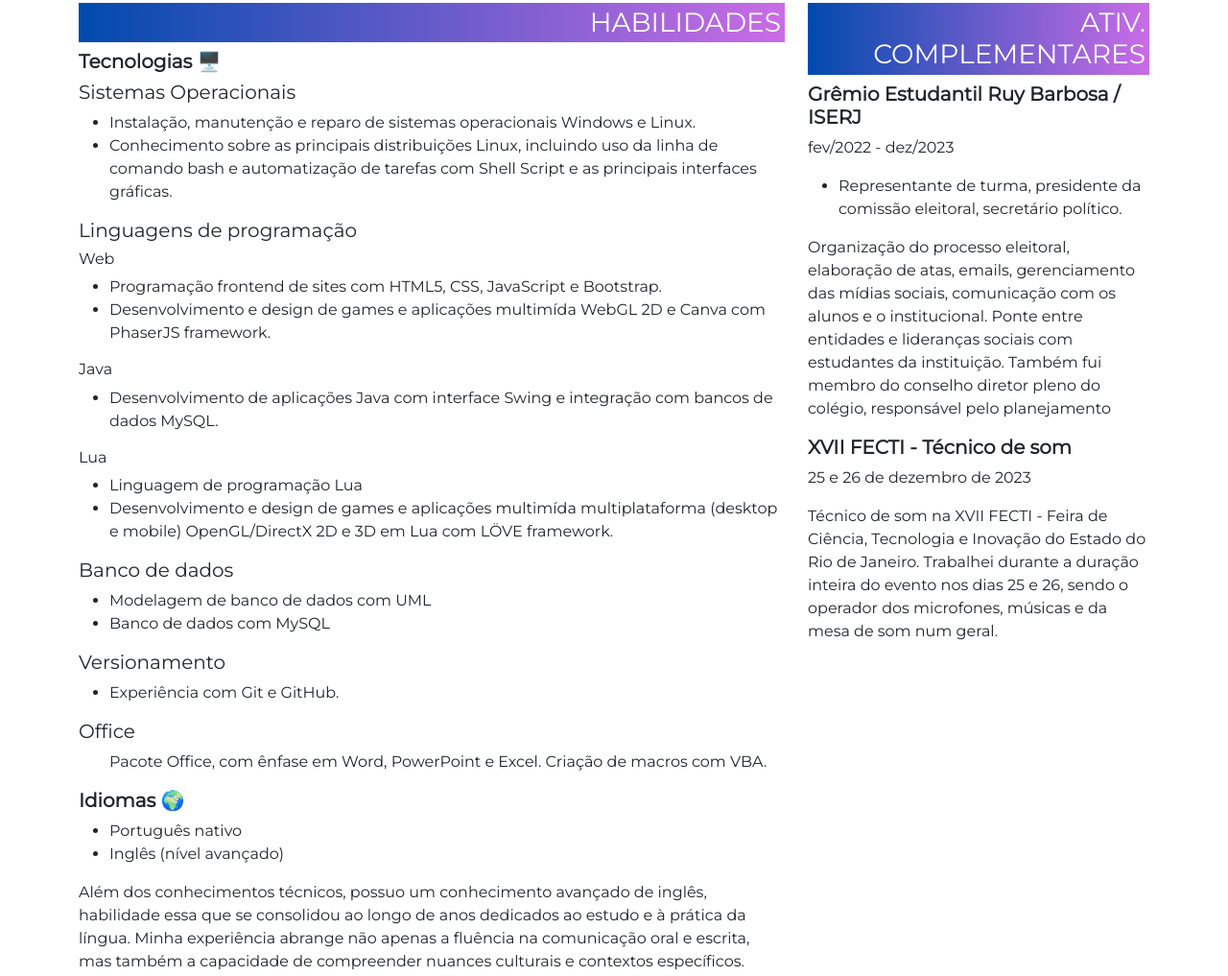
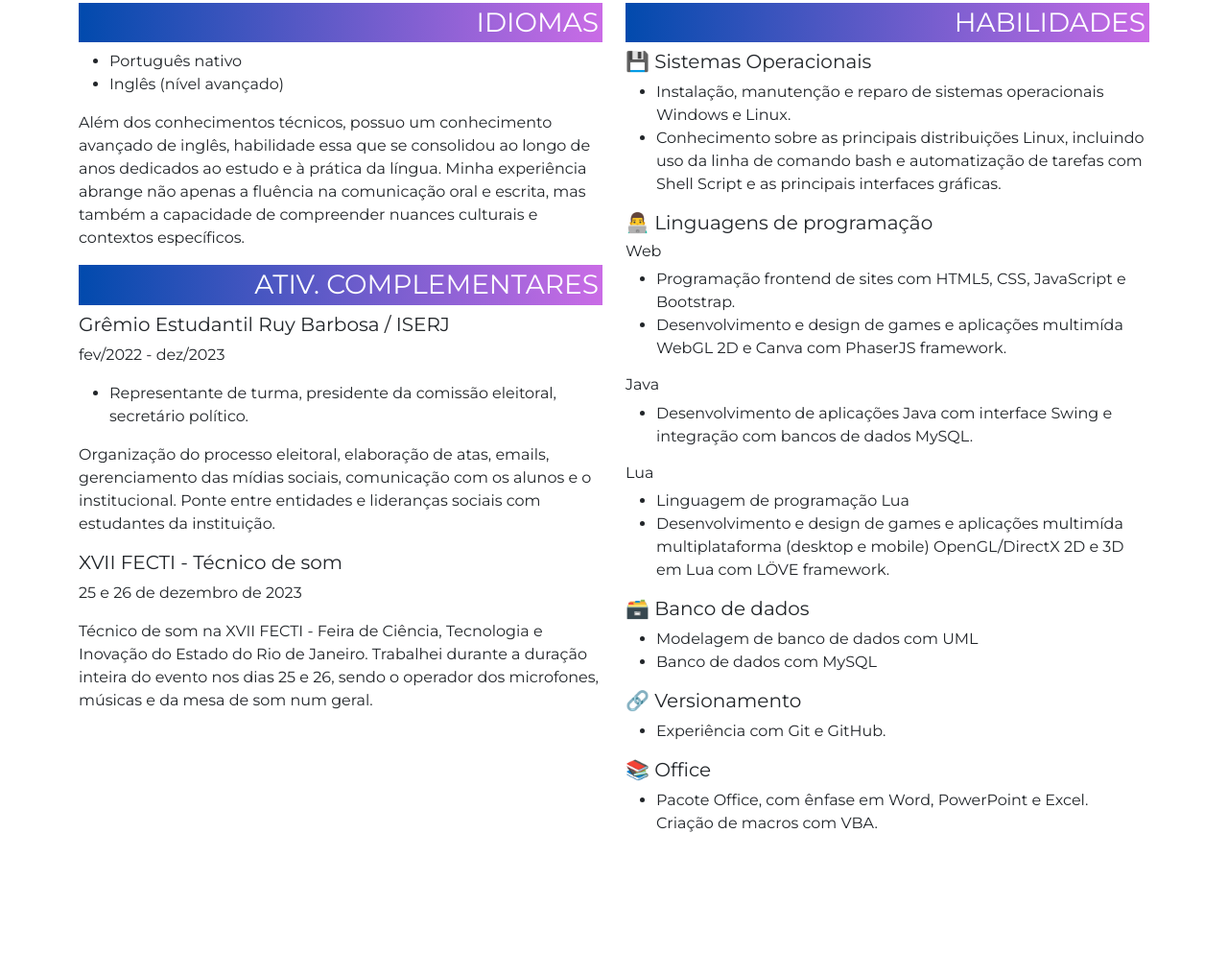
Before and after one commit to gbcasanova/gbcasanova.github.io, a plain HTML site: page index.html in a window 1280 px wide. Shown: the part 575-1592 px from the top of the page at 96% size. After the commit the page ends 1461 px from the top, so only its background shows below. Drawn offline with nearby package versions, Linux system fonts and the light colour scheme.

Commit message:
Mudança da ordem entre ativ complementares e habilidades Tamanho agora de ativ complementares é o padrão Adicionada categoria idioma Adicionado emoji em cada habilidade

```diff
--- a/index.html
+++ b/index.html
@@ -54,16 +54,36 @@
 
                 <div class="row"> <!-- Habilidades e Ativ. Complementares -->
                     <div class="col">
+                        <h3 class="text-end p-1 text-uppercase text-white purplegradient">Idiomas</h3>
+                        <ul>
+                            <li>Português nativo</li>
+                            <li>Inglês (nível avançado)</li>
+                        </ul>
+                        <p>Além dos conhecimentos técnicos, possuo um conhecimento avançado de inglês, habilidade essa que se consolidou ao longo de anos dedicados ao estudo e à prática da língua. Minha experiência abrange não apenas a fluência na comunicação oral e escrita, mas também a capacidade de compreender nuances culturais e contextos específicos.</p>
+
+                        <h3 class="text-end p-1 text-uppercase text-white purplegradient">Ativ. Complementares</h3>
+                        <h5>Grêmio Estudantil Ruy Barbosa / ISERJ</h5>
+                        <p>fev/2022 - dez/2023</p>
+                        <ul>
+                            <li>Representante de turma, presidente da comissão eleitoral, secretário político.</li>
+                        </ul>
+                        <p>Organização do processo eleitoral, elaboração de atas, emails, gerenciamento das mídias sociais, comunicação com os alunos e o institucional. Ponte entre entidades e lideranças sociais com estudantes da instituição.</p>
+
+                        <h5>XVII FECTI - Técnico de som</h5>
+                        <p>25 e 26 de dezembro de 2023</p>
+                        <p>Técnico de som na XVII FECTI - Feira de Ciência, Tecnologia e Inovação do Estado do Rio de Janeiro. Trabalhei durante a duração inteira do evento nos dias 25 e 26, sendo o operador dos microfones, músicas e da mesa de som num geral.</p>
+
+                    </div>
+
+                    <div class="col">
                         <h3 class="text-end p-1 text-uppercase text-white purplegradient">Habilidades</h3>
-
-                        <h5><strong>Tecnologias 🖥️</strong></h5>
-                        <h5>Sistemas Operacionais</h5>
+                        <h5>💾 Sistemas Operacionais</h5>
                         <ul>
                             <li>Instalação, manutenção e reparo de sistemas operacionais Windows e Linux.</li>
                             <li>Conhecimento sobre as principais distribuições Linux, incluindo uso da linha de comando bash e automatização de tarefas com Shell Script e as principais interfaces gráficas.</li>
                         </ul>
 
-                        <h5>Linguagens de programação</h5>
+                        <h5>👨‍💻 Linguagens de programação</h5>
                         <h6>Web</h6>
                         <ul>
                             <li>Programação frontend de sites com HTML5, CSS, JavaScript e Bootstrap.</li>
@@ -81,43 +101,22 @@
                             <li>Desenvolvimento e design de games e aplicações multimída multiplataforma (desktop e mobile) OpenGL/DirectX 2D e 3D em Lua com LÖVE framework.</li>
                         </ul>
 
-                        <h5>Banco de dados</h5>
+                        <h5>🗃️ Banco de dados</h5>
                         <ul>
                             <li>Modelagem de banco de dados com UML</li>
                             <li>Banco de dados com MySQL</li>
                         </ul>
 
-                        <h5>Versionamento</h5>
+                        <h5>🔗 Versionamento</h5>
                         <ul>
                             <li>Experiência com Git e GitHub.</li>
                         </ul>
 
-                        <h5>Office</h5>
+                        <h5>📚 Office</h5>
                         <ul>
-                            <p>Pacote Office, com ênfase em Word, PowerPoint e Excel. Criação de macros com VBA.</p>
+                            <li>Pacote Office, com ênfase em Word, PowerPoint e Excel. Criação de macros com VBA.</li>
                         </ul>
 
-                        <h5><strong>Idiomas 🌍</strong></h5>
-                        <ul>
-                            <li>Português nativo</li>
-                            <li>Inglês (nível avançado)</li>
-                        </ul>
-                        <p>Além dos conhecimentos técnicos, possuo um conhecimento avançado de inglês, habilidade essa que se consolidou ao longo de anos dedicados ao estudo e à prática da língua. Minha experiência abrange não apenas a fluência na comunicação oral e escrita, mas também a capacidade de compreender nuances culturais e contextos específicos.</p>
-                    </div>
-
-                    <div class="col-4">
-                        <h3 class="text-end p-1 text-uppercase text-white purplegradient">ATIV. Complementares</h3>
-
-                        <h5><strong>Grêmio Estudantil Ruy Barbosa / ISERJ</strong></h5>
-                        <p>fev/2022 - dez/2023</p>
-                        <ul>
-                            <li>Representante de turma, presidente da comissão eleitoral, secretário político.</li>
-                        </ul>
-                        <p>Organização do processo eleitoral, elaboração de atas, emails, gerenciamento das mídias sociais, comunicação com os alunos e o institucional. Ponte entre entidades e lideranças sociais com estudantes da instituição. Também fui membro do conselho diretor pleno do colégio, responsável pelo planejamento </p>
-
-                        <h5><strong>XVII FECTI - Técnico de som</strong></h5>
-                        <p>25 e 26 de dezembro de 2023</p>
-                        <p>Técnico de som na XVII FECTI - Feira de Ciência, Tecnologia e Inovação do Estado do Rio de Janeiro. Trabalhei durante a duração inteira do evento nos dias 25 e 26, sendo o operador dos microfones, músicas e da mesa de som num geral.</p>
 
                     </div>
                 </div>
```
